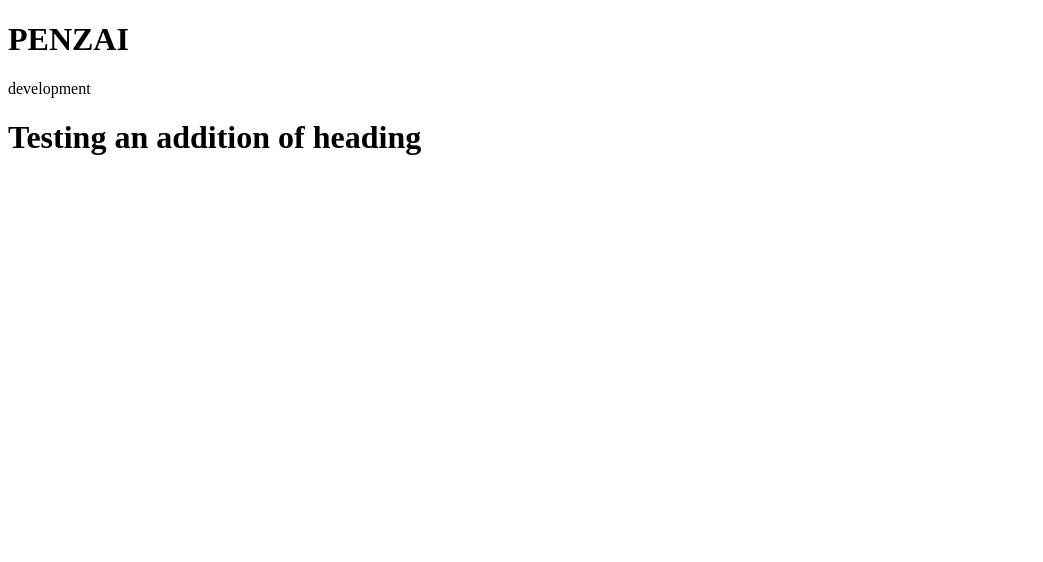
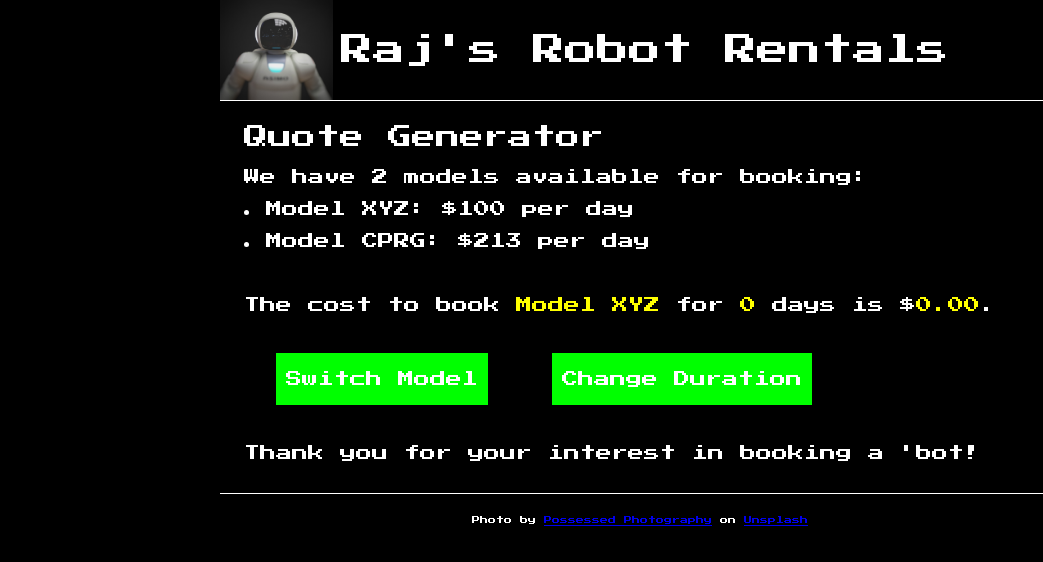
Before and after one commit to mathew-ross/lab6_js, a plain HTML site: page index.html in a window 1280 px wide. Shown: the whole page, without its empty margins (0-1043 px from the left). Drawn offline with Linux system fonts and the light colour scheme.

Commit message:
adding Lab 6 files

```diff
--- a/css/styles.css
+++ /dev/null
@@ -1,3 +0,0 @@
-h1 {
-  font-size: 40px;
-}
--- a/index.html
+++ b/index.html
@@ -2,16 +2,48 @@
 <html lang="en">
     <head>
         <meta charset="UTF-8">
+        <meta http-equiv="X-UA-Compatible" content="IE=edge">
         <meta name="viewport" content="width=device-width, initial-scale=1.0">
-	<link rel="stylesheet" href="css/style.css">
-	<title>penzai.dev</title>
+        <title>Raj's Robot Rentals</title>
+        <!-- style sheets -->
+        <link rel="stylesheet" href="styles/reset.css">
+        <link rel="stylesheet" href="styles/styles.css">
+        <!-- web fonts -->
+        <link rel="preconnect" href="https://fonts.googleapis.com">
+        <link rel="preconnect" href="https://fonts.gstatic.com" crossorigin>
+        <link
+            href="https://fonts.googleapis.com/css2?family=Press+Start+2P&display=swap"
+            rel="stylesheet">
     </head>
     <body>
-	<header>
-		<h1>PENZAI</h1>
+        <!-- javascript -->
+        <script src="scripts/scripts.js"></script>
+        <header class = "flex">
+            <img src="images/robot.jpg" alt="photo of a white plastic robot with
+                a black background">
+            <h1>Raj's Robot Rentals</h1>
         </header>
-	<main>development</main>
-  <h1>Testing an addition of heading</h1>
-	<script type="module" src="js/script.js"></script>
+        <main>
+            <h2>Quote Generator</h2>
+            <p>We have 2 models available for booking:</p>
+            <ul>
+                <li>Model XYZ: $100 per day</li>
+                <li>Model CPRG: $213 per day</li>
+            </ul>
+            <p>The cost to book <span id = "model-text">Model XYZ</span> for <span id = "duration-text">0</span> days is $<span id = "calculated-cost">0.00</span>.</p>
+            <div class = "flex">
+                <p id = "model-button">Switch Model</p>
+                <p id = "duration-button">Change Duration</p>
+            </div>
+            <p>Thank you for your interest in booking a 'bot!</p>
+        </main>
+        <footer>
+            <p>Photo by <a
+                    href="https://unsplash.com/@possessedphotography?utm_source=unsplash&utm_medium=referral&utm_content=creditCopyText">Possessed
+                    Photography</a> on <a
+                    href="https://unsplash.com/s/photos/robot-face?utm_source=unsplash&utm_medium=referral&utm_content=creditCopyText">Unsplash</a>
+            </p>
+        </footer>
+        <script src="scripts/scripts.js"></script>
     </body>
 </html>
--- /dev/null
+++ b/styles/reset.css
@@ -0,0 +1,48 @@
+/* http://meyerweb.com/eric/tools/css/reset/
+   v2.0 | 20110126
+   License: none (public domain)
+*/
+
+html, body, div, span, applet, object, iframe,
+h1, h2, h3, h4, h5, h6, p, blockquote, pre,
+a, abbr, acronym, address, big, cite, code,
+del, dfn, em, img, ins, kbd, q, s, samp,
+small, strike, strong, sub, sup, tt, var,
+b, u, i, center,
+dl, dt, dd, ol, ul, li,
+fieldset, form, label, legend,
+table, caption, tbody, tfoot, thead, tr, th, td,
+article, aside, canvas, details, embed,
+figure, figcaption, footer, header, hgroup,
+menu, nav, output, ruby, section, summary,
+time, mark, audio, video {
+	margin: 0;
+	padding: 0;
+	border: 0;
+	font-size: 100%;
+	font: inherit;
+	vertical-align: baseline;
+}
+/* HTML5 display-role reset for older browsers */
+article, aside, details, figcaption, figure,
+footer, header, hgroup, menu, nav, section {
+	display: block;
+}
+body {
+	line-height: 1;
+}
+ol, ul {
+	list-style: none;
+}
+blockquote, q {
+	quotes: none;
+}
+blockquote:before, blockquote:after,
+q:before, q:after {
+	content: '';
+	content: none;
+}
+table {
+	border-collapse: collapse;
+	border-spacing: 0;
+}
--- /dev/null
+++ b/styles/styles.css
@@ -0,0 +1,83 @@
+/* page styling */
+body {
+    background-color: black;
+    color: white;
+    margin: 0 auto;
+    width: 840px;
+    font-family: 'Press Start 2P', cursive;
+}
+
+/* header styling */
+header img {
+    height: 100px;
+}
+
+header {
+    border-bottom: 1px solid white;
+}
+
+/* flexing */
+.flex {
+    display: flex;
+}
+
+/* typography */
+
+h1 {
+    font-size: 32px;
+    line-height: 100px;
+    margin-left: 8px;
+}
+
+h2 {
+    font-size: 24px;
+}
+
+p {
+    font-size: 16px;
+}
+
+
+p, li {
+    line-height: 32px;
+}
+
+li {
+    list-style: inside;
+}
+
+footer p {
+    border-top: 1px solid white;
+    padding-top: 10px;
+    font-size: 8px;
+    text-align: center;
+}
+
+/* layout */
+main {
+    padding: 24px;
+}
+
+h2 {
+    margin-bottom: 12px;
+}
+
+ul {
+    margin-bottom: 32px;
+}
+
+/* "button" styling */
+.flex p {
+    padding: 10px;
+    background-color: lime;
+    margin: 32px;
+}
+
+.flex p:hover {
+    background-color: orange;
+    cursor: pointer;
+}
+
+span {
+    color: yellow;
+}
```
Also changed, not shown: scripts/scripts.js (added, +66 -0 lines), images/robot.jpg (added), 1 other file. Lines whose indentation alone changed are shown as unchanged.
